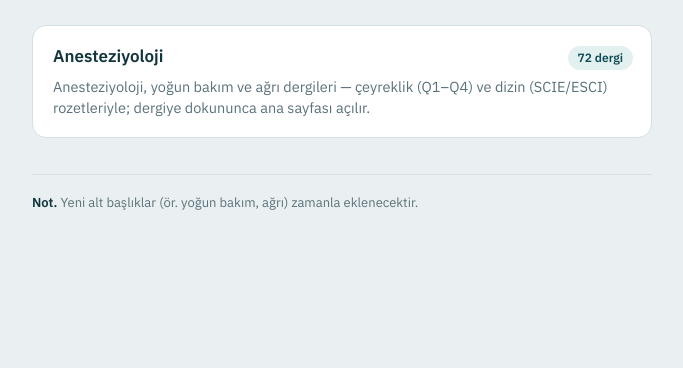
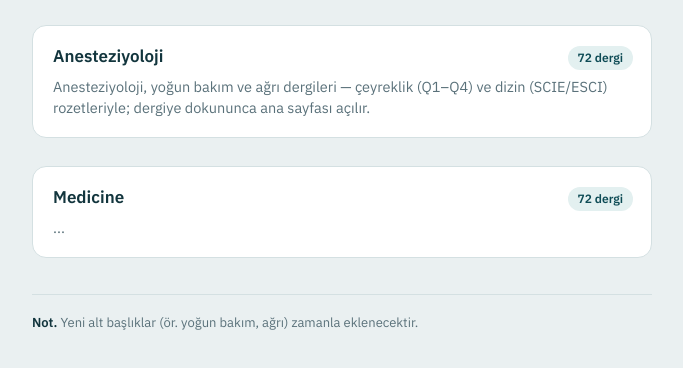
Before and after one commit to mesatdemirel24/medanestezi, a plain HTML site: page journals/index.html in a window 1280 px wide. Shown: the part 126-494 px from the top of the page, without its empty margins (298-981 px from the left). Drawn offline with Linux system fonts and the light colour scheme.

Commit message:
Update index.html

```diff
--- a/journals/index.html
+++ b/journals/index.html
@@ -53,6 +53,12 @@ h1{font-size:24px;margin:0 0 4px;letter-spacing:-.4px}
     </a>
   </nav>
 
+  <nav class="tools">
+    <a class="tool" href="scıe/">
+      <div class="t"><h2>Medicine</h2><span class="tag">72 dergi</span></div>
+      <p>...</p>
+    </a>
+  </nav>
   <p class="foot"><b>Not.</b> Yeni alt başlıklar (ör. yoğun bakım, ağrı) zamanla eklenecektir.</p>
 </div>
 </body>
```
